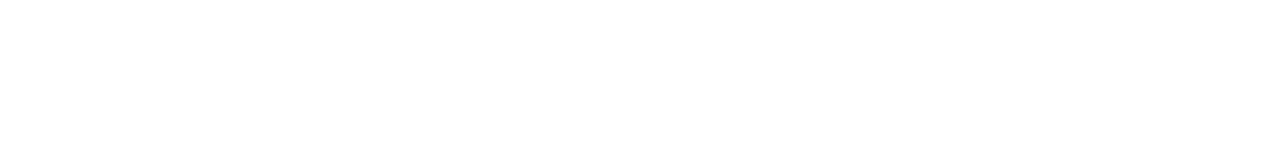
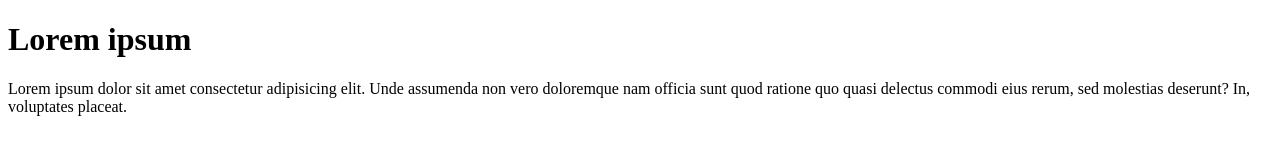
Before and after one commit to bumbleviki/Croissant, a plain HTML site: page index.html in a window 1280 px wide. Drawn offline with Linux system fonts and the light colour scheme.

Commit message:
Add some text on the homepage

```diff
--- a/index.html
+++ b/index.html
@@ -6,5 +6,12 @@
     <meta name="viewport" content="width=device-width, initial-scale=1.0" />
     <title>Document</title>
   </head>
-  <body></body>
+  <body>
+    <h1>Lorem ipsum</h1>
+    <p>
+      Lorem ipsum dolor sit amet consectetur adipisicing elit. Unde assumenda
+      non vero doloremque nam officia sunt quod ratione quo quasi delectus
+      commodi eius rerum, sed molestias deserunt? In, voluptates placeat.
+    </p>
+  </body>
 </html>
```
